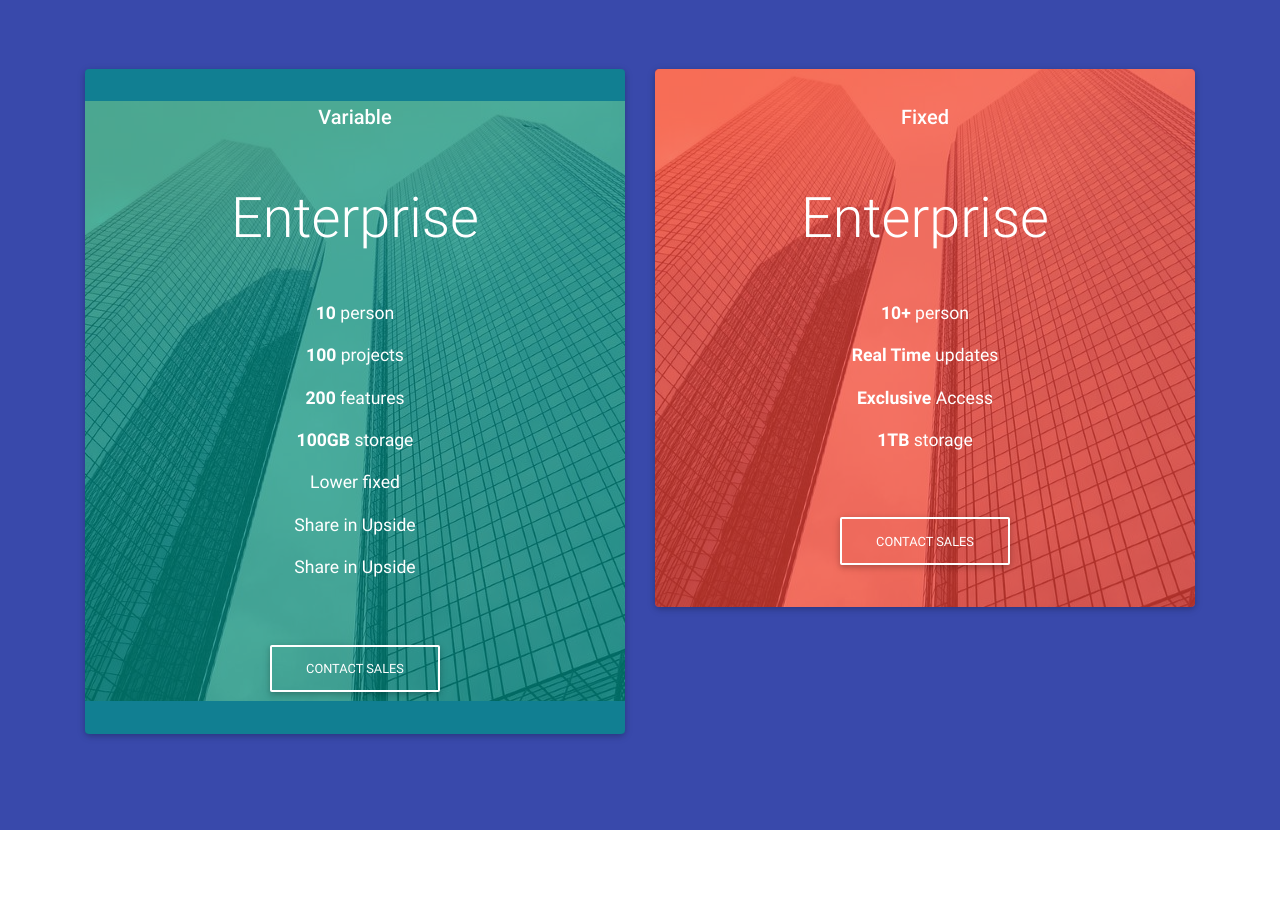
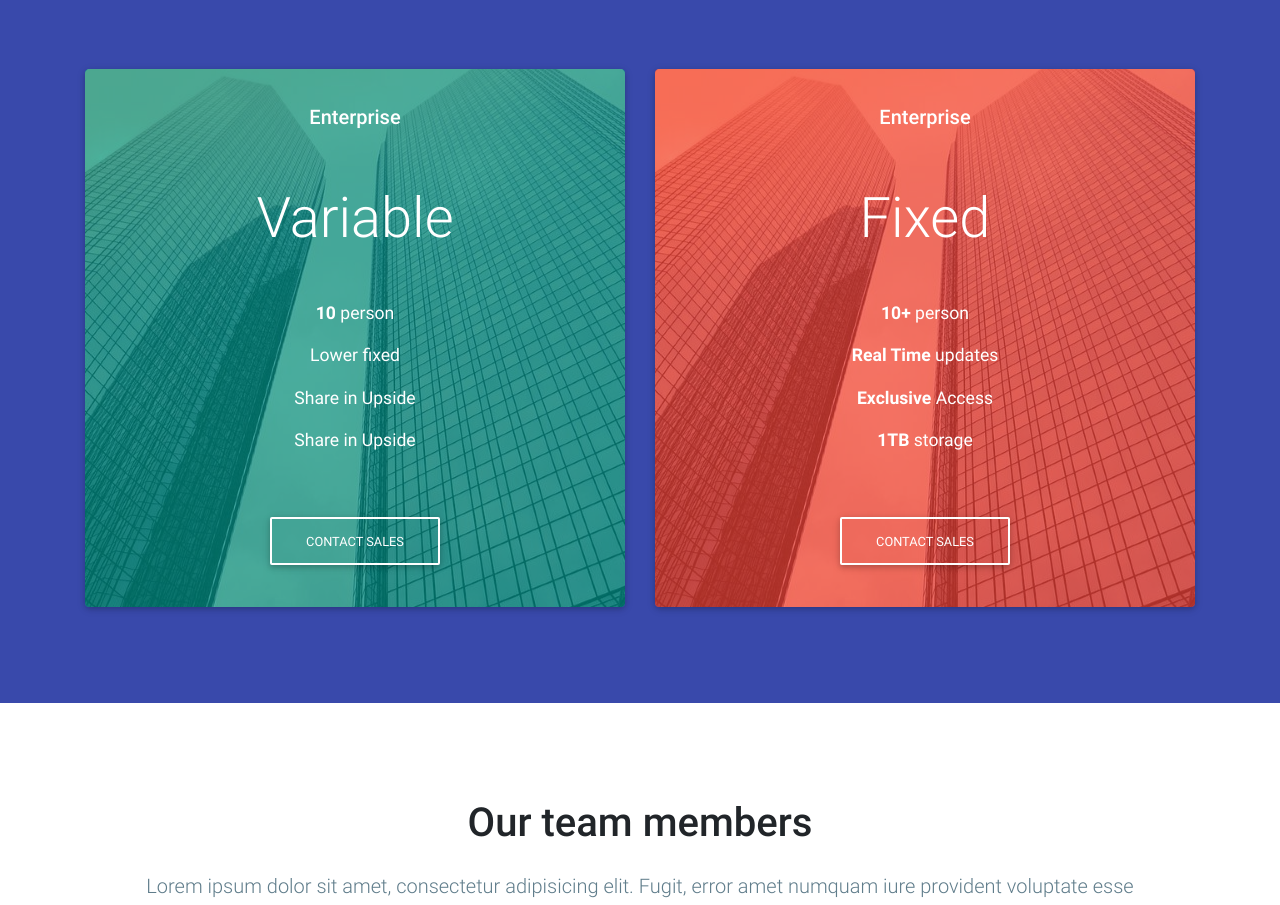
Before and after one commit to Chazie9/startup_landing_page, a plain HTML site: page index.html in a window 1280 px wide. Shown: the part 3840-4745 px from the top of the page. Drawn offline with Linux system fonts and the light colour scheme.

Commit message:
change pricing names

```diff
--- a/index.html
+++ b/index.html
@@ -308,23 +308,15 @@
         <div class="card card-image">
           <div class="text-white text-center pricing-card d-flex align-items-center rgba-teal-strong py-3 px-3 rounded">
             <div class="card-body">
-              <div class="h5">Variable</div>
+              <div class="h5">Enterprise</div>
               <!-- <div class="py-5"><sup class="display-4">$</sup><span class="display-1">29</span><span class="display-4">/m</span></div> -->
 
-              <div class="py-5"><span class="display-4">Enterprise</span></div>
+              <div class="py-5"><span class="display-4">Variable</span></div>
               <ul class="list-unstyled">
                 <li>
                   <p><strong>10</strong> person</p>
                 </li>
-                <li>
-                  <p><strong>100</strong> projects</p>
-                </li>
-                <li>
-                  <p><strong>200</strong> features</p>
-                </li>
-                <li>
-                  <p><strong>100GB</strong> storage</p>
-                </li>
+
                 <li>
                   <p>Lower fixed</p>
                 </li>
@@ -343,9 +335,9 @@
         <div class="card card-image">
           <div class="text-white text-center pricing-card d-flex align-items-center rgba-red-strong py-3 px-3 rounded">
             <div class="card-body">
-              <div class="h5">Fixed</div>
+              <div class="h5">Enterprise</div>
               <!-- <div class="py-5"><sup class="display-4">$</sup><span class="display-1">99</span><span class="display-4">/m</span></div> -->
-              <div class="py-5"><span class="display-4">Enterprise</span></div>
+              <div class="py-5"><span class="display-4">Fixed</span></div>
               <ul class="list-unstyled">
                 <li>
                   <p><strong>10+</strong> person</p>
```
